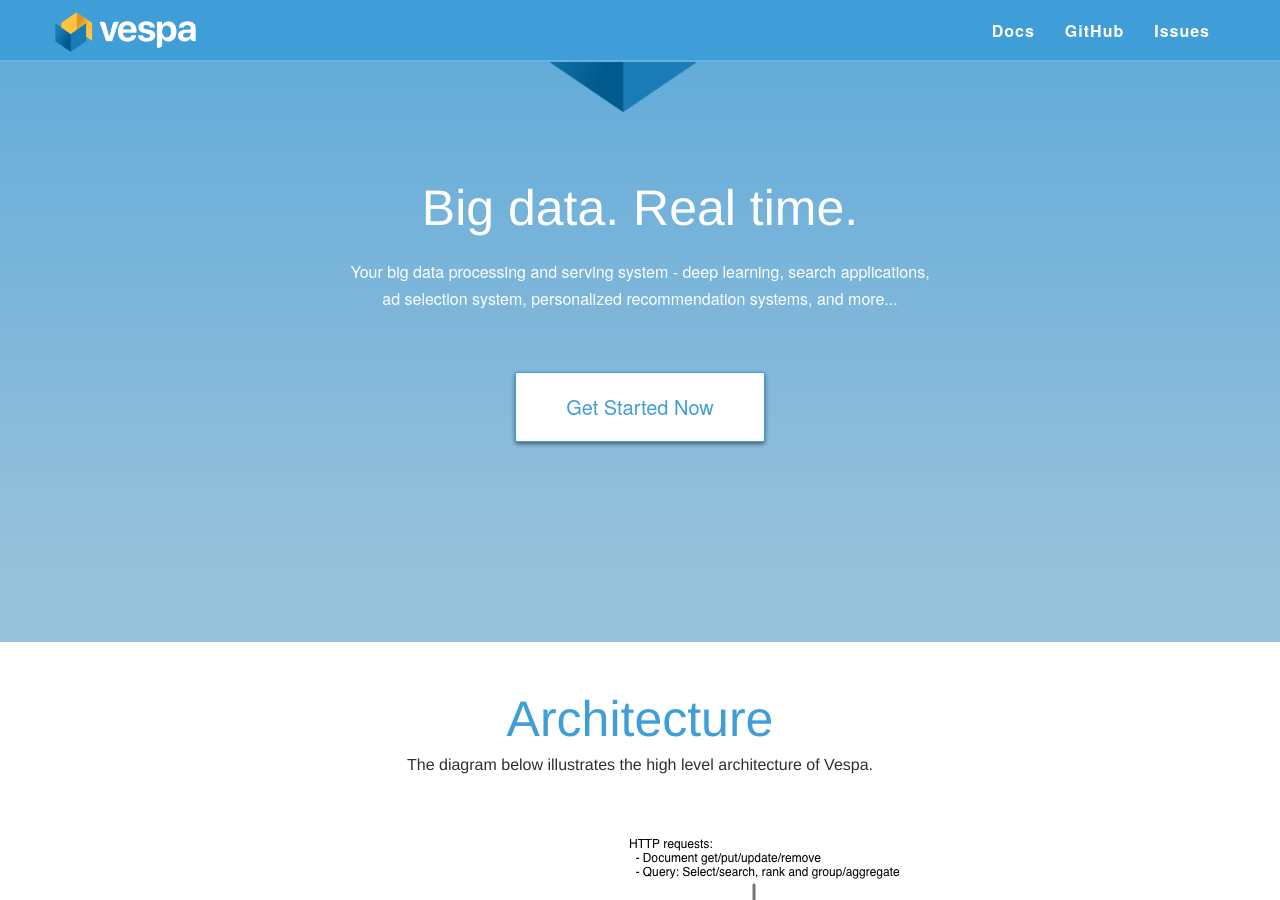
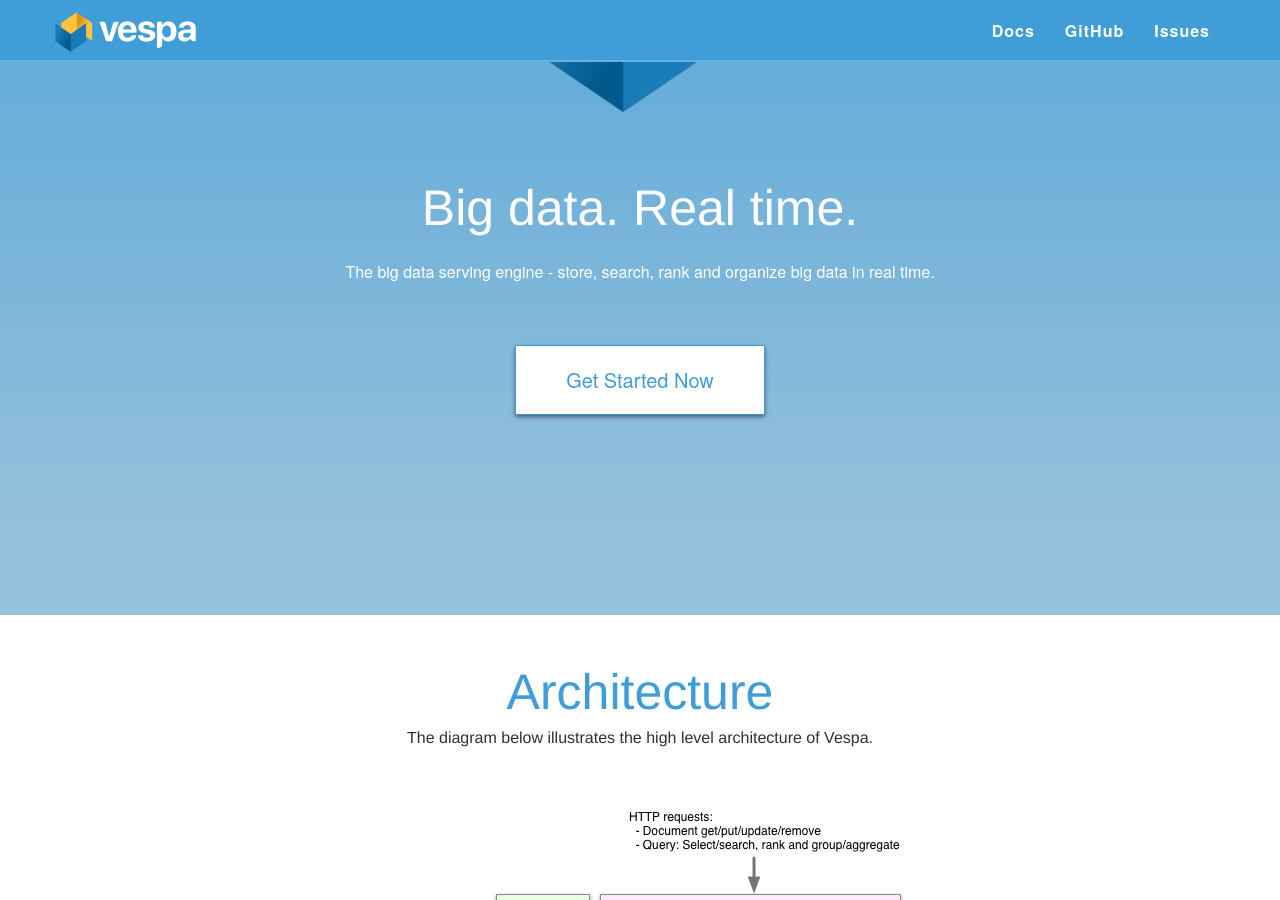
Before and after one commit to vespa-engine/frontpage, a Jekyll site: the page built from index.md, in a window 1280 px wide and 900 px high, scrolled down 310 px. Built offline with Jekyll 4.4.1, drawn with Linux system fonts in a browser that asks for light colours; some web fonts are replaced.

Commit message:
Better text

```diff
--- a/_includes/header.html
+++ b/_includes/header.html
@@ -40,7 +40,7 @@
             <div class="intro container">
                 <div class="intro-logo container"><img src="{{ site.baseurl }}/img/VespaIcon.png" class="img-responsive center-block"/></div>
                 <div class="intro-lead-in">Big data. Real time.</div>
-                <div class="intro-long">Your big data processing and serving system - deep learning, search applications, ad selection system, personalized recommendation systems, and more...</div>
+                <div class="intro-long">The big data serving engine - store, search, rank and organize big data in real time.</div>
                 <a href="http://docs.vespa.ai/documentation/vespa-quick-start.html" class="btn btn-xl intro-button">Get Started Now</a>
             </div>
         </div>
```
